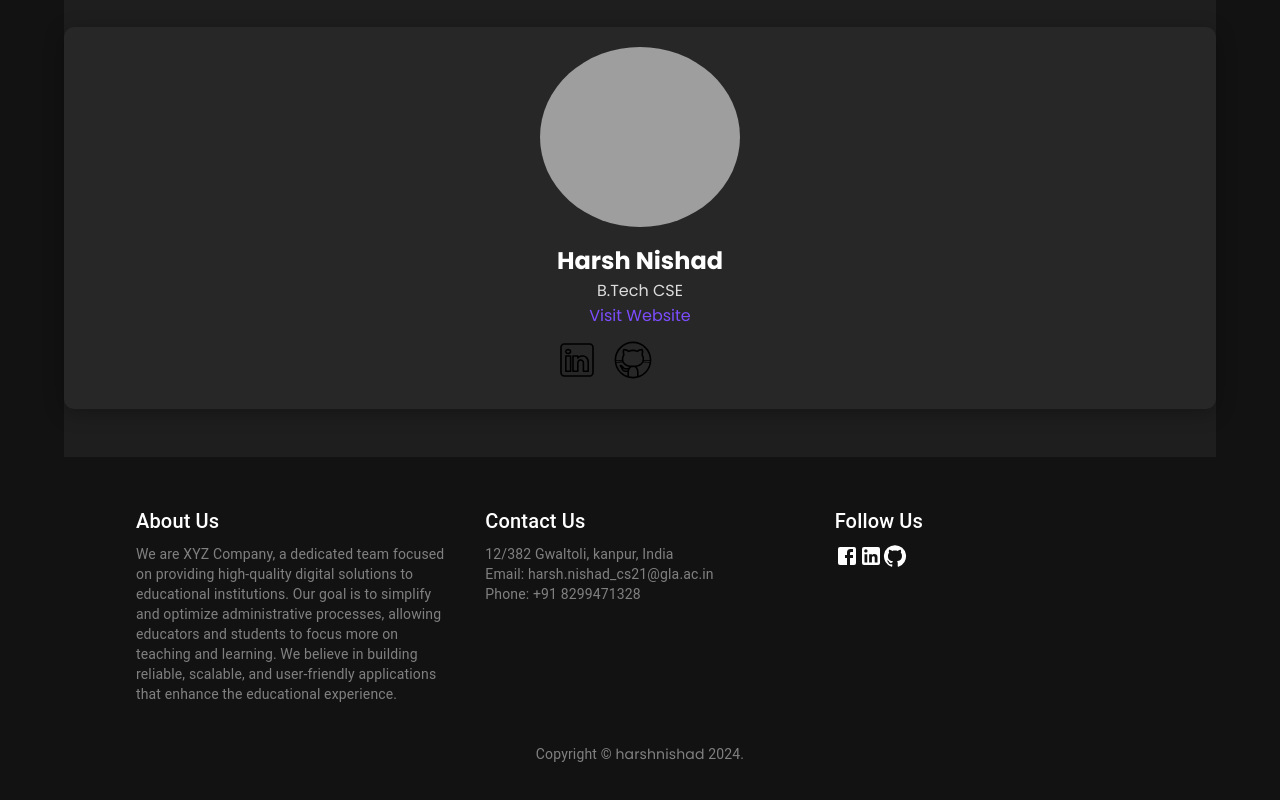
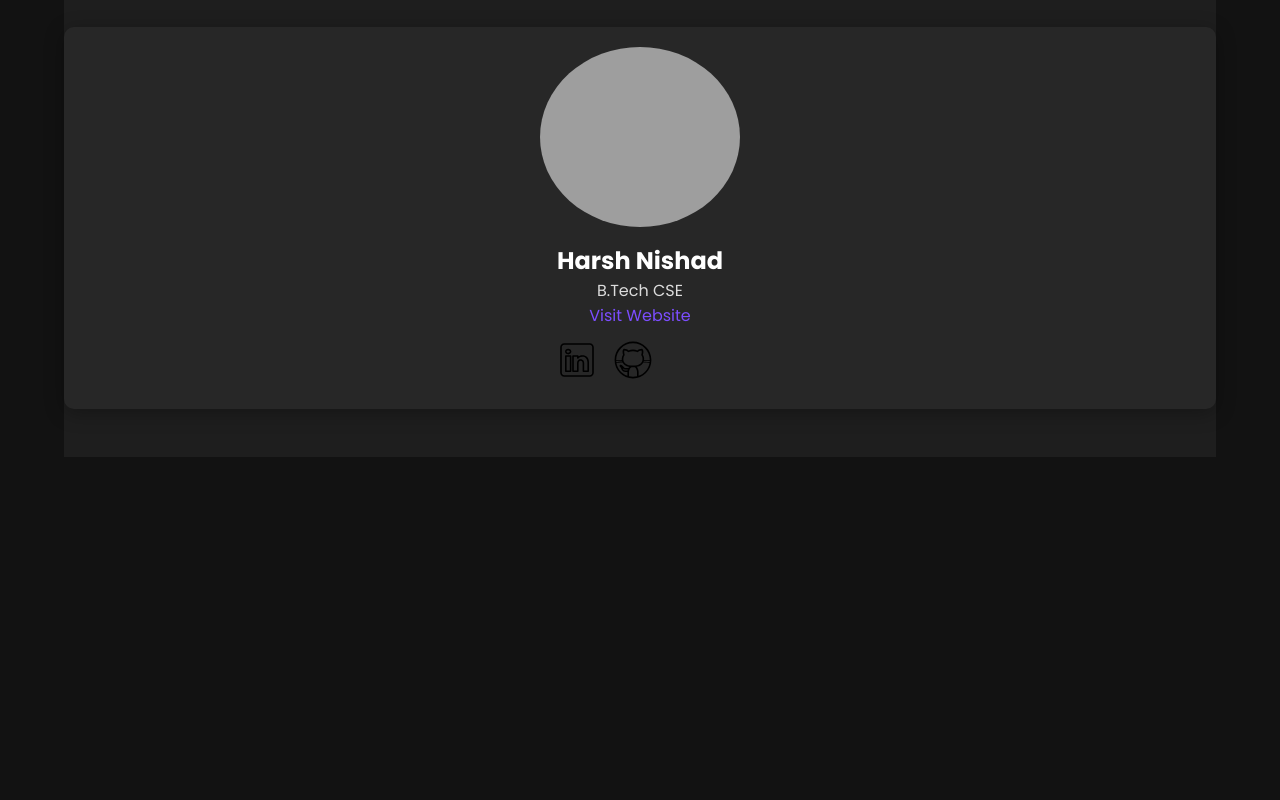
Before and after one commit to harshnishad/Campus-Link, a React (Create React App) app in the folder frontend/: page / in a window 1280 px wide. Shown: the part 1356-2156 px from the top of the page. After the commit the page ends 1813 px from the top, so only its background shows below. Built offline with nearby package versions, Linux system fonts and the light colour scheme; grey boxes are pictures that could not be loaded.

Commit message:
Update Homepage.js

```diff
--- a/frontend/src/pages/Homepage.js
+++ b/frontend/src/pages/Homepage.js
@@ -152,122 +152,7 @@ const Homepage = () => {
       </FounderSection>
 
       {/* Footer Section */}
-      <Box
-      component="footer"
-      sx={{
-        backgroundColor: "#121212", // Set the background to #121212
-        p: 6,
-      }}
-    >
-      <Container maxWidth="lg">
-        <Grid container spacing={5}>
-          <Grid item xs={12} sm={4}>
-            <Typography
-              variant="h6"
-              color="white" // Set the header text color to white
-              gutterBottom
-            >
-              About Us
-            </Typography>
-            <Typography
-              variant="body2"
-              color="text.secondary"
-              sx={{
-                color: "gray", // Set body text color to gray for contrast
-              }}
-            >We are XYZ Company, a dedicated team focused on providing high-quality digital solutions to educational institutions. Our goal is to simplify and optimize administrative processes, allowing educators and students to focus more on teaching and learning. We believe in building reliable, scalable, and user-friendly applications that enhance the educational experience.
-            </Typography>
-          </Grid>
-          <Grid item xs={12} sm={4}>
-            <Typography
-              variant="h6"
-              color="white" // Set the header text color to white
-              gutterBottom
-            >
-              Contact Us
-            </Typography>
-            <Typography
-              variant="body2"
-              color="text.secondary"
-              sx={{
-                color: "gray", // Set body text color to gray for contrast
-              }}
-            >
-              12/382 Gwaltoli, kanpur, India
-            </Typography>
-            <Typography
-              variant="body2"
-              color="text.secondary"
-              sx={{
-                color: "gray", // Set body text color to gray for contrast
-              }}
-            >
-              Email: harsh.nishad_cs21@gla.ac.in
-            </Typography>
-            <Typography
-              variant="body2"
-              color="text.secondary"
-              sx={{
-                color: "gray", // Set body text color to gray for contrast
-              }}
-            >
-              Phone: +91 8299471328
-            </Typography>
-          </Grid>
-          <Grid item xs={1} sm={4}>
-            <Typography
-              variant="h6"
-              color="white" // Set the header text color to white
-              gutterBottom
-            >
-              Follow Us
-            </Typography>
-            <Link href="https://www.facebook.com/" color="inherit">
-              <Facebook
-                sx={{
-                  color: "white", // Set icons color to white
-                }}
-              />
-            </Link>
-            <Link
-              href="https://www.linkdin.com/harshnishad"
-              color="inherit"
-              sx={{ pl: 1, pr: 1 }}
-            >
-              <LinkedIn
-                sx={{
-                  color: "white", // Set icons color to white
-                }}
-              />
-            </Link>
-            <Link href="https://www.github.com/harshnishad" color="inherit">
-              <GitHub
-                sx={{
-                  color: "white", // Set icons color to white
-                }}
-              />
-            </Link>
-          </Grid>
-        </Grid>
-        <Box mt={5}>
-          <Typography
-            variant="body2"
-            color="text.secondary"
-            align="center"
-            sx={{
-              color: "gray", // Set the copyright text color to gray
-            }}
-          >
-            {"Copyright © "}
-            <Link color="inherit" href="https://harshnishad.me/">
-              harshnishad
-            </Link>{" "}
-            {new Date().getFullYear()}
-            {"."}
-          </Typography>
-        </Box>
-      </Container>
-    </Box>
+
     </StyledContainer>
   );
 };
```
